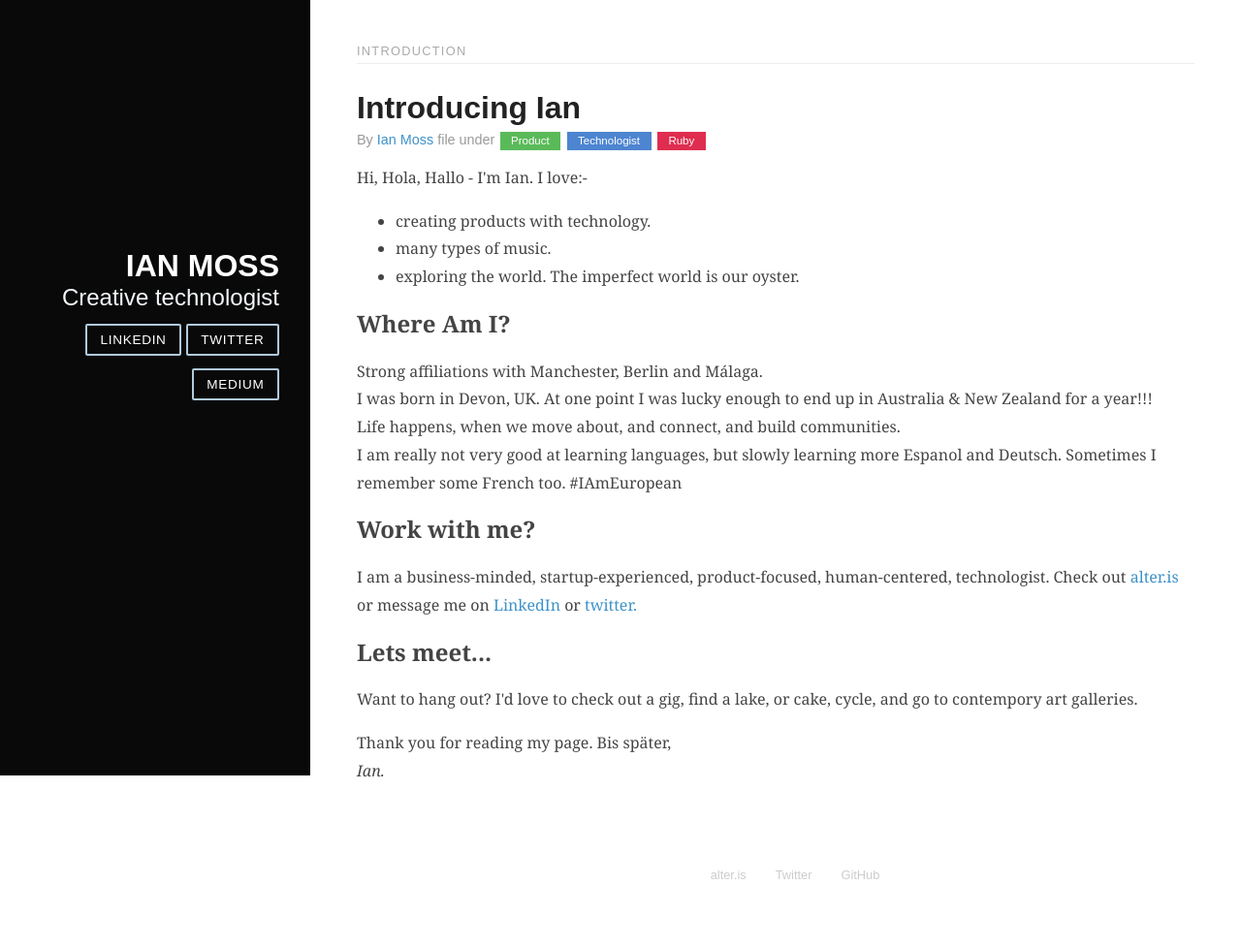
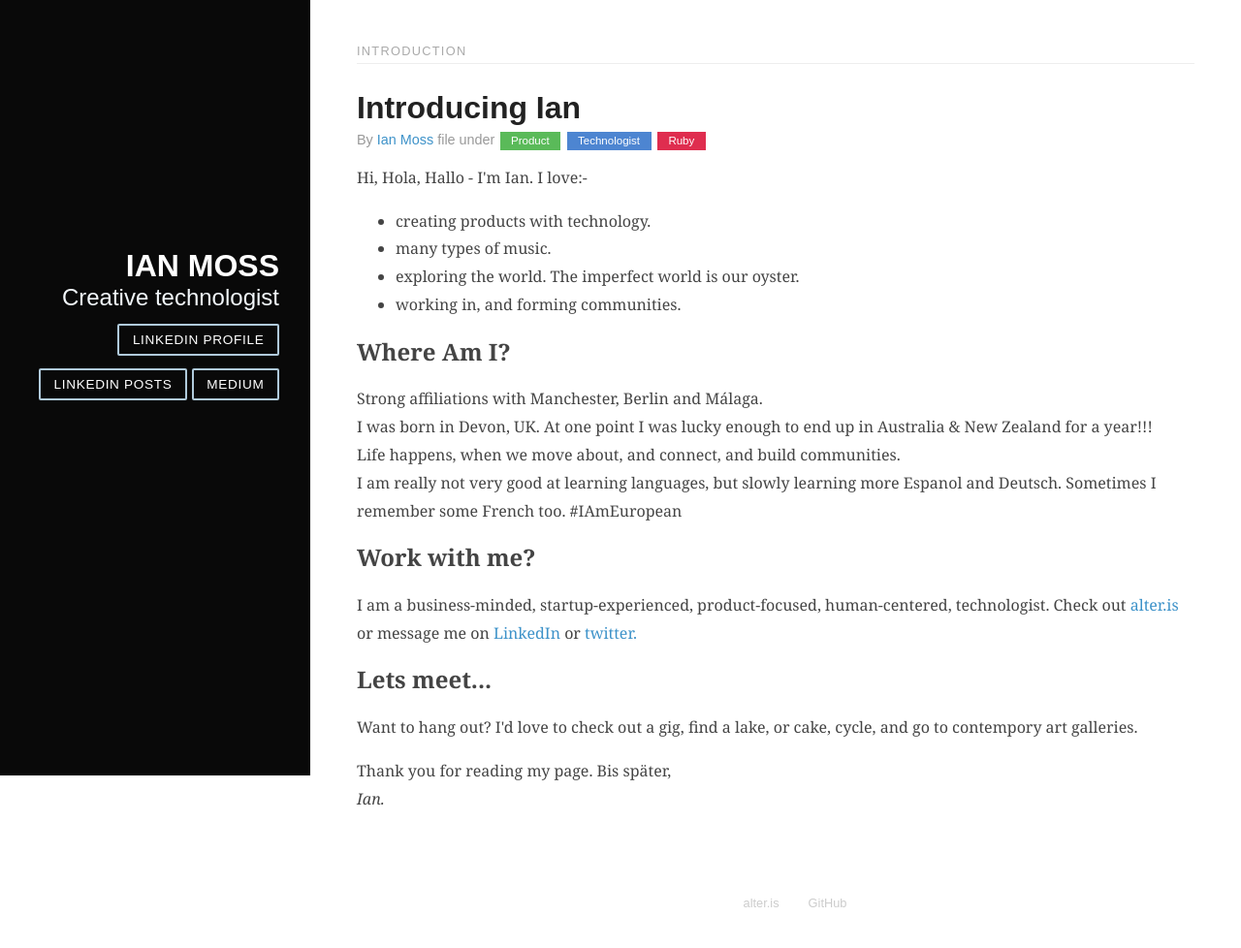
Before and after one commit to alterisian/alterisian.github.io, a plain HTML site: page index.html in a window 1280 px wide. Shown: the whole page at 97% size. Before the commit the page ends 949 px from the top, so only its background shows below. Drawn offline with nearby package versions, Linux system fonts and the light colour scheme.

Commit message:
Update index.html
Swap out twitter for LinkedIn posts.

```diff
--- a/index.html
+++ b/index.html
@@ -21,10 +21,10 @@
         <nav class="nav">
           <ul class="nav-list">
             <li class="nav-item">
-              <a class="pure-button" target="_blank" href="https://linkedin.com/in/alteris">LinkedIn</a>
+              <a class="pure-button" target="_blank" href="https://linkedin.com/in/alteris">LinkedIn Profile</a>
             </li>
-            <li class="nav-item">
-                <a class="pure-button" target="_blank" href="https://twitter.com/alterisian">Twitter</a>
+  <li class="nav-item">
+              <a class="pure-button" target="_blank" href="https://www.linkedin.com/in/alteris/recent-activity/all/">LinkedIn Posts</a>
             </li>
             <li class="nav-item">
                 <a class="pure-button" target="_blank" href="https://medium.com/@oceanician">Medium</a>
@@ -57,6 +57,7 @@
                           <li>creating products with technology.</li>
                           <li>many types of music.</li>
                           <li>exploring the world. The imperfect world is our oyster.</li>
+                          <li>working in, and forming communities.</li>
                         </ul>
                       </p>
 
@@ -186,7 +187,6 @@
                 <div class="pure-menu pure-menu-horizontal">
                     <ul>
                         <li class="pure-menu-item"><a href="http://alter.is/" class="pure-menu-link">alter.is</a></li>
-                        <li class="pure-menu-item"><a href="https://twitter.com/alterisian/" class="pure-menu-link">Twitter</a></li>
                         <li class="pure-menu-item"><a href="http://github.com/alterisian/" class="pure-menu-link">GitHub</a></li>
                     </ul>
                 </div>
```
